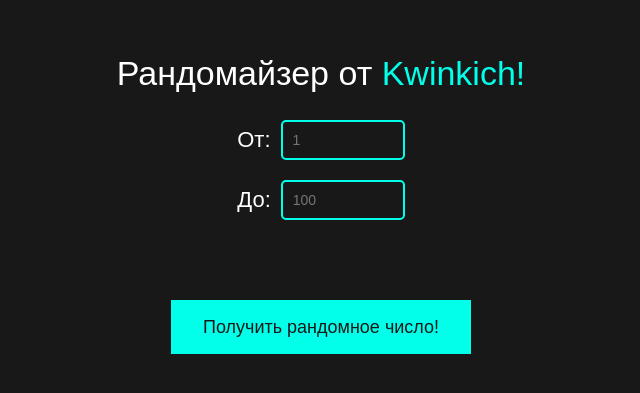
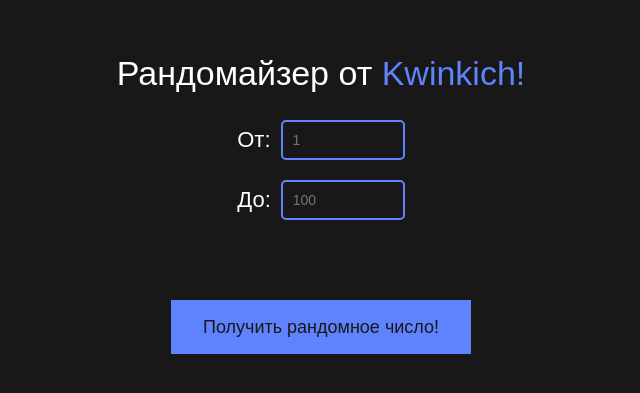
Before and after one commit to kwinkich/random-generator-numbers, a plain HTML site: page index.html in a window 1280 px wide. Shown: the part 195-588 px from the top of the page, without its empty margins (319-959 px from the left). Drawn offline with Linux system fonts and the light colour scheme.

Commit message:
fix bug and update design

```diff
--- a/index.js
+++ b/index.js
@@ -24,7 +24,6 @@ function randomNumber() {
 			paragraph.innerHTML = 'Ваше число:';
 			span.innerHTML = `${number}`;
 		}
-
 	});
 }
 
--- a/style.css
+++ b/style.css
@@ -77,7 +77,7 @@ h1 {
 }
 
 h1 span {
-	color: rgb(1, 255, 234);
+	color: rgb(95, 131, 252);
 }
 
 .inputs {
@@ -86,7 +86,7 @@ h1 span {
 
 .first-value {
 	padding: 10px;
-	border: 2px solid rgb(1, 255, 234);
+	border: 2px solid rgb(95, 131, 252);
 	border-radius: 5px;
 	background: inherit;
 	color: #fff;
@@ -94,7 +94,7 @@ h1 span {
 
 .second-value {
 	padding: 10px;
-	border: 2px solid rgb(1, 255, 234);
+	border: 2px solid rgb(95, 131, 252);
 	border-radius: 5px;
 	background: inherit;
 	color: #fff;
@@ -116,7 +116,7 @@ h1 span {
 .random-span {
 	margin-bottom: 40px;
 	font-size: 24px;
-	color: rgb(1, 255, 234);
+	color: rgb(95, 131, 252);
 	max-width: 400px;
 	line-height: 28px;
 }
@@ -124,8 +124,8 @@ h1 span {
 .random-btn {
 	padding: 15px 30px;
 	font-size: 18px;
-	background: rgb(1, 255, 234);
-	border: 2px solid rgb(1, 255, 234);
+	background: rgb(95, 131, 252);
+	border: 2px solid rgb(95, 131, 252);
 	color: #181818;
 	cursor: pointer;
 	transition: all 0.5s ease-in-out;
```
